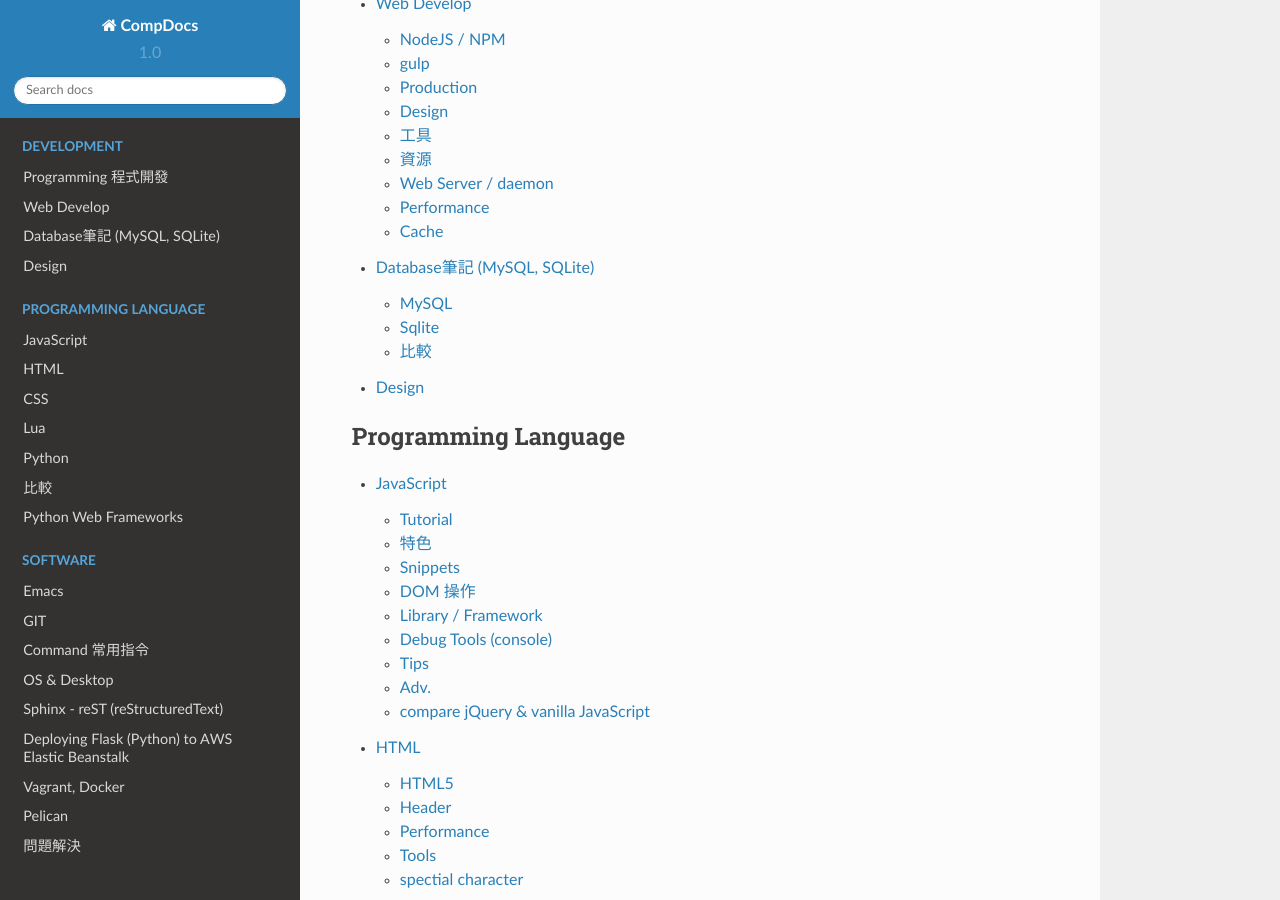
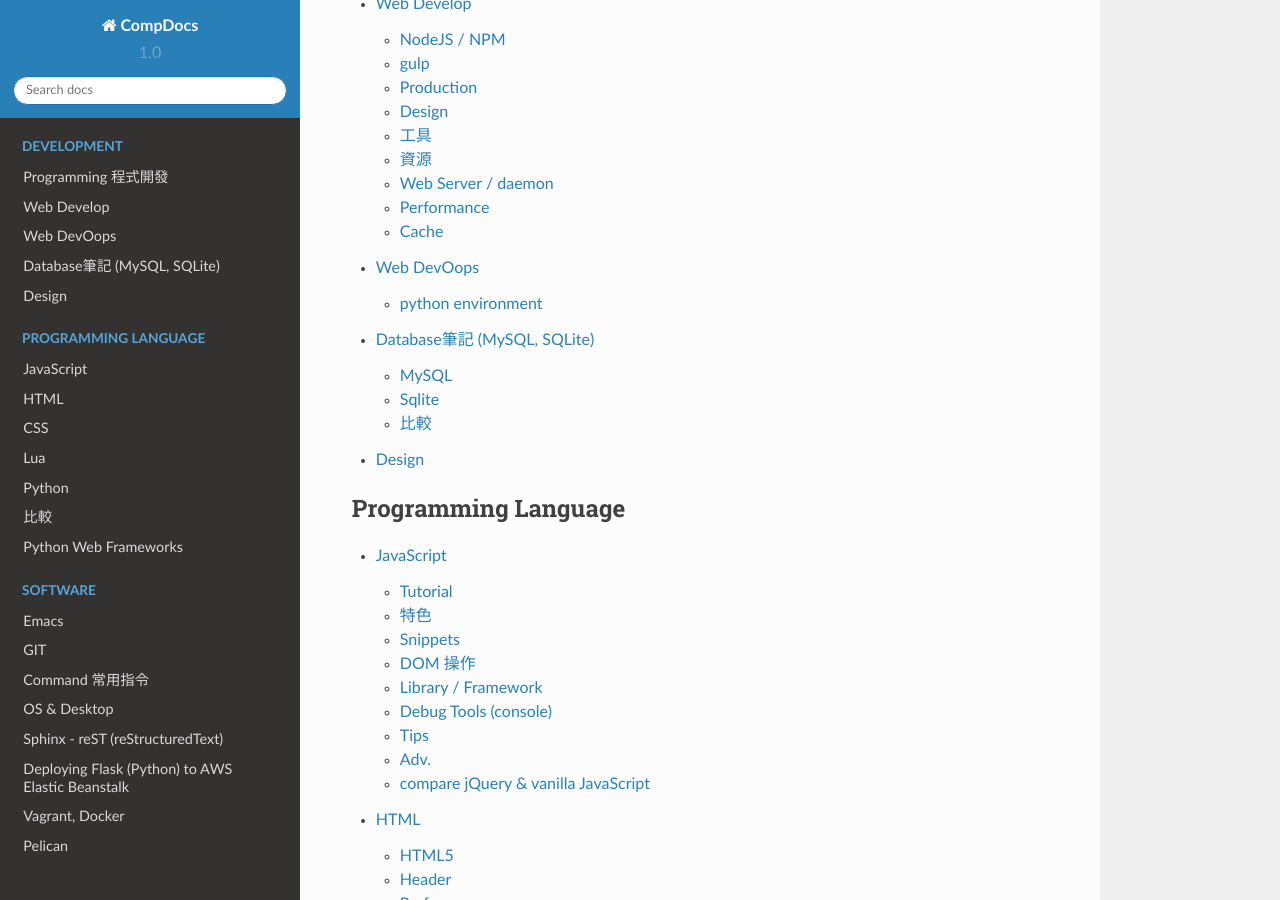
Before and after one commit to moogoo78/comp.suhen.org, a Sphinx documentation site: the page built from docs/source/index.rst, in a window 1280 px wide and 900 px high, scrolled down 360 px. Built offline with Sphinx 7.4.7 and the Read the Docs theme 2.0.0, drawn with Linux system fonts in a browser that asks for light colours.

Commit message:
edited source; git push

```diff
--- a/docs/source/index.rst
+++ b/docs/source/index.rst
@@ -15,6 +15,7 @@
 
    programming
    web_develop
+   web_devoops
    database
    design
 
--- /dev/null
+++ b/docs/source/web_devoops.rst
@@ -0,0 +1,14 @@
+Web DevOops
+==================
+
+
+python environment
+---------------------
+
+Pillow jpeg 老問題
+~~~~~~~~~~~~~~~~~~~
+
+Debian::
+
+  $ sudo apt-get install libjpeg-dev
+  $ pip install --no-cache-dir -I pillow # reinstall pillow
```
